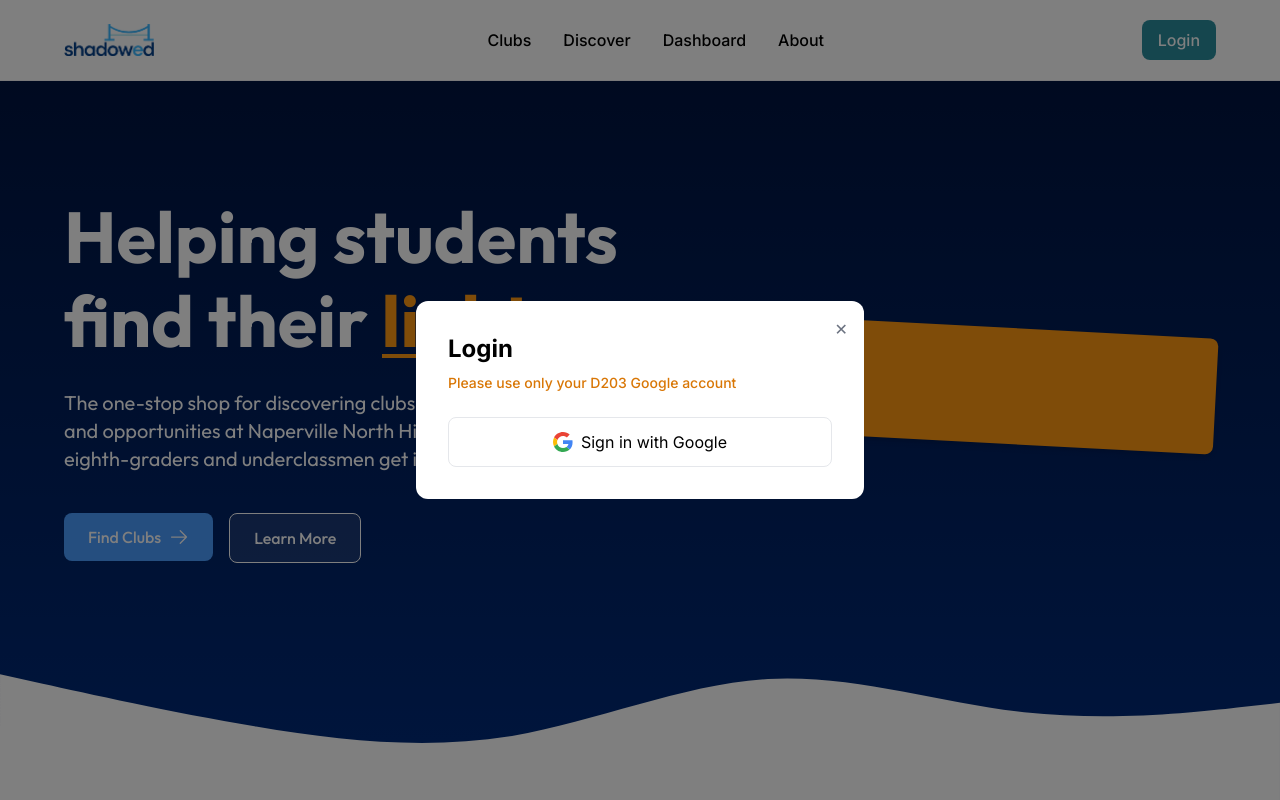
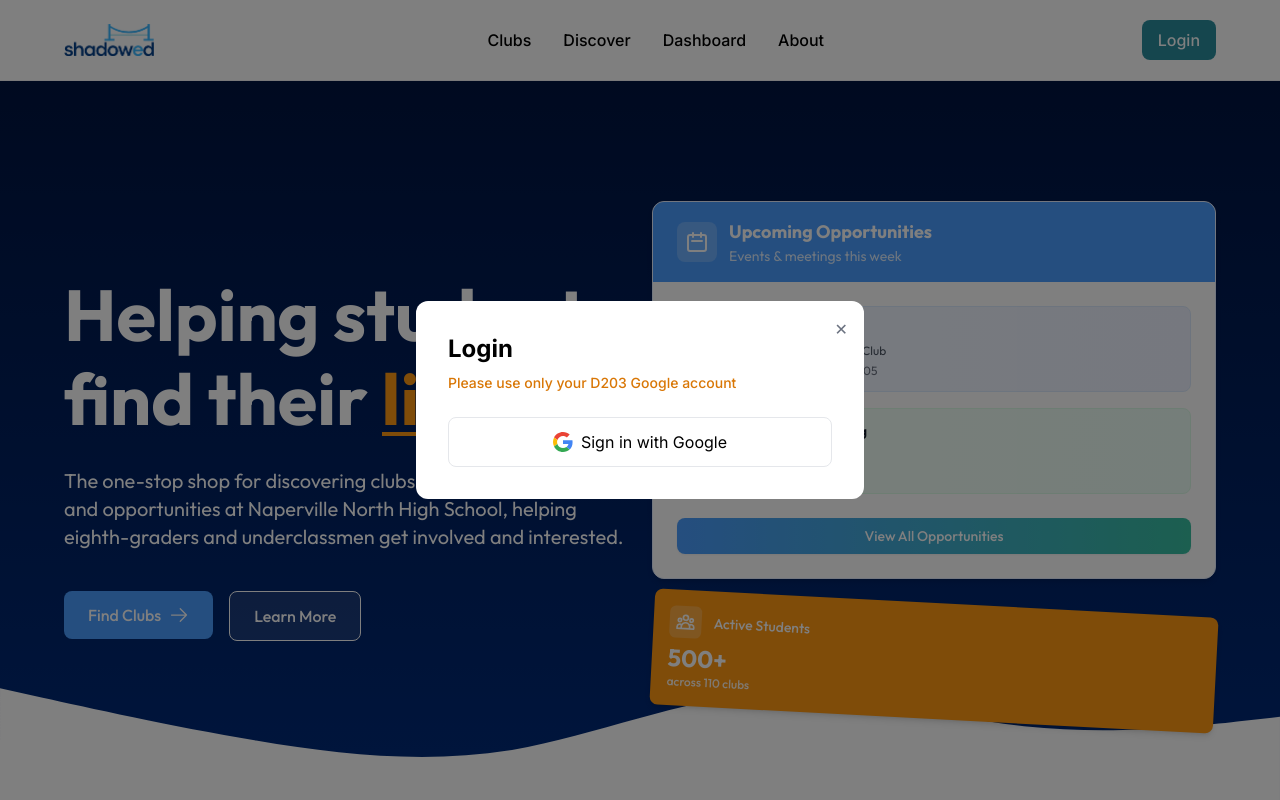
Before and after one commit to thetinfoilhat/shadowed.me, a Next.js app in the folder shadowed.me/: page / in a window 1280 px wide. Shown: the top 800 px of the page. Built offline with nearby package versions, Linux system fonts and the light colour scheme; no server answers.

Commit message:
naperville 203 signin

```diff
--- a/shadowed.me/src/app/page.tsx
+++ b/shadowed.me/src/app/page.tsx
@@ -65,8 +65,54 @@ export default function Home() {
             {/* Right side content */}
             <div className="hidden lg:block">
               <div className="relative w-full">
+                {/* Main Feature Card */}
+                <div className="bg-white rounded-xl shadow-md overflow-hidden border border-[#E5EEFF] hover:shadow-lg transition-all duration-500 transform hover:-translate-y-1 group">
+                  <div className="bg-[#4A9DFF] px-6 py-4 flex items-center">
+                    <div className="w-10 h-10 bg-white/20 text-white flex items-center justify-center rounded-lg mr-3">
+                      <svg xmlns="http://www.w3.org/2000/svg" className="h-6 w-6" fill="none" viewBox="0 0 24 24" stroke="currentColor">
+                        <path strokeLinecap="round" strokeLinejoin="round" strokeWidth={2} d="M8 7V3m8 4V3m-9 8h10M5 21h14a2 2 0 002-2V7a2 2 0 00-2-2H5a2 2 0 00-2 2v12a2 2 0 002 2z" />
+                      </svg>
+                    </div>
+                    <div>
+                      <h3 className="text-white font-bold text-lg">Upcoming Opportunities</h3>
+                      <p className="text-white/80 text-sm">Events & meetings this week</p>
+                    </div>
+                  </div>
+
+                  <div className="p-6 space-y-4">
+                    {/* Sample Event 1 */}
+                    <div className="flex items-start space-x-3 p-3 bg-gradient-to-r from-blue-50 to-indigo-50 rounded-lg border border-blue-100 hover:border-blue-200 transition-colors group cursor-pointer">
+                      <div className="w-2 h-2 bg-blue-500 rounded-full mt-2 flex-shrink-0"></div>
+                      <div className="flex-1 min-w-0">
+                        <h4 className="text-sm font-semibold text-gray-900 group-hover:text-blue-700 transition-colors">DECA Competition Prep</h4>
+                        <p className="text-xs text-gray-600 mt-1">Business & Entrepreneurship Club</p>
+                        <p className="text-xs text-gray-500 mt-1">Tomorrow, 3:30 PM • Room 205</p>
+                      </div>
+                    </div>
+
+                    {/* Sample Event 2 */}
+                    <div className="flex items-start space-x-3 p-3 bg-gradient-to-r from-green-50 to-emerald-50 rounded-lg border border-green-100 hover:border-green-200 transition-colors group cursor-pointer">
+                      <div className="w-2 h-2 bg-green-500 rounded-full mt-2 flex-shrink-0"></div>
+                      <div className="flex-1 min-w-0">
+                        <h4 className="text-sm font-semibold text-gray-900 group-hover:text-green-700 transition-colors">Investment Club Meeting</h4>
+                        <p className="text-xs text-gray-600 mt-1">Finance & Investment Club</p>
+                        <p className="text-xs text-gray-500 mt-1">Friday, 2:45 PM • Library</p>
+                      </div>
+                    </div>
+
+                    {/* View All Button */}
+                    <div className="pt-2">
+                      <Link href="/clubs">
+                        <button className="w-full px-4 py-2 bg-gradient-to-r from-[#4A9DFF] to-[#38BFA1] text-white text-sm font-medium rounded-lg hover:from-[#38BFA1] hover:to-[#4A9DFF] transition-all duration-300 transform hover:scale-[1.02] shadow-sm hover:shadow-md">
+                          View All Opportunities
+                        </button>
+                      </Link>
+                    </div>
+                  </div>
+                </div>
+
                 {/* Stats Card */}
-                <div className="bg-[#FF9913] rounded-lg p-4 shadow-md rotate-3 hover:rotate-0 transition-all duration-300 hover:scale-105 hover:shadow-lg cursor-pointer">
+                <div className="mt-6 bg-[#FF9913] rounded-lg p-4 shadow-md rotate-3 hover:rotate-0 transition-all duration-300 hover:scale-105 hover:shadow-lg cursor-pointer">
                   <div className="flex items-center gap-3 mb-1">
                     <div className="w-8 h-8 bg-white/20 text-white flex items-center justify-center rounded-md">
                       <svg xmlns="http://www.w3.org/2000/svg" className="h-5 w-5" fill="none" viewBox="0 0 24 24" stroke="currentColor">
--- a/shadowed.me/src/components/AuthCheck.tsx
+++ b/shadowed.me/src/components/AuthCheck.tsx
@@ -16,17 +16,24 @@ export default function AuthCheck() {
       try {
         const userDoc = await getDoc(doc(db, 'users', user.uid));
         if (!userDoc.exists()) {
-          // New user - automatically set as student
+          // Check if user has @naperville203.org domain for automatic sponsor role
+          const isSponsorDomain = user.email?.endsWith('@naperville203.org');
+          const userRole = isSponsorDomain ? 'sponsor' : 'student';
+
           await setDoc(doc(db, 'users', user.uid), {
             displayName: user.displayName || '',
             email: user.email,
-            role: 'student',
+            role: userRole,
             createdAt: new Date(),
             photoURL: user.photoURL
           });
 
-          setUserRole('student');
-          setShowInfoDialog(true);
+          setUserRole(userRole);
+
+          // Only show info dialog for students (not sponsors)
+          if (!isSponsorDomain) {
+            setShowInfoDialog(true);
+          }
         } else {
           const userData = userDoc.data();
           if (userData.role) {
--- a/shadowed.me/src/context/AuthContext.tsx
+++ b/shadowed.me/src/context/AuthContext.tsx
@@ -2,7 +2,7 @@
 import { createContext, useContext, useState, useEffect } from 'react';
 import { User } from 'firebase/auth';
 import { auth } from '@/lib/firebase';
-import { doc, getDoc } from 'firebase/firestore';
+import { doc, getDoc, updateDoc } from 'firebase/firestore';
 import { db } from '@/lib/firebase';
 
 interface AuthContextType {
@@ -52,8 +52,19 @@ export function AuthProvider({ children }: { children: React.ReactNode }) {
           const userDoc = await getDoc(doc(db, 'users', user.uid));
           if (userDoc.exists()) {
             const userData = userDoc.data();
-            // Ensure we're not overriding existing roles
-            if (userData.role) {
+
+            // Check if user has @naperville203.org domain and should be a sponsor
+            const isSponsorDomain = user.email?.endsWith('@naperville203.org');
+
+            if (isSponsorDomain && userData.role !== 'sponsor') {
+              // Update existing user to sponsor role if they have the domain
+              await updateDoc(doc(db, 'users', user.uid), {
+                role: 'sponsor',
+                updatedAt: new Date()
+              });
+              setUserRole('sponsor');
+              console.log('Updated user to sponsor role based on domain:', user.email);
+            } else if (userData.role) {
               setUserRole(userData.role);
             }
             setCaptainClubs(userData.captainClubs || []);
@@ -91,7 +102,19 @@ export function AuthProvider({ children }: { children: React.ReactNode }) {
       const userDoc = await getDoc(doc(db, 'users', user.uid));
       if (userDoc.exists()) {
         const userData = userDoc.data();
-        if (userData.role) {
+
+        // Check if user has @naperville203.org domain and should be a sponsor
+        const isSponsorDomain = user.email?.endsWith('@naperville203.org');
+
+        if (isSponsorDomain && userData.role !== 'sponsor') {
+          // Update existing user to sponsor role if they have the domain
+          await updateDoc(doc(db, 'users', user.uid), {
+            role: 'sponsor',
+            updatedAt: new Date()
+          });
+          setUserRole('sponsor');
+          console.log('Updated user to sponsor role based on domain:', user.email);
+        } else if (userData.role) {
           setUserRole(userData.role);
         }
         setCaptainClubs(userData.captainClubs || []);
@@ -100,7 +123,8 @@ export function AuthProvider({ children }: { children: React.ReactNode }) {
         console.log('User data refreshed:', {
           role: userData.role,
           captainClubs: userData.captainClubs || [],
-          email: userData.email
+          email: userData.email,
+          isSponsorDomain
         });
       }
     } catch (error) {
```
Also changed, not shown: shadowed.me/src/app/student-dashboard/page.tsx (+43 -10 lines).
